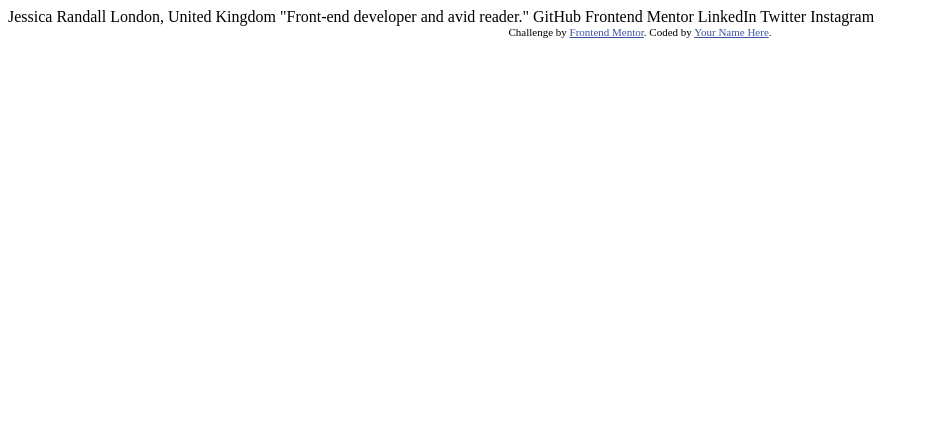
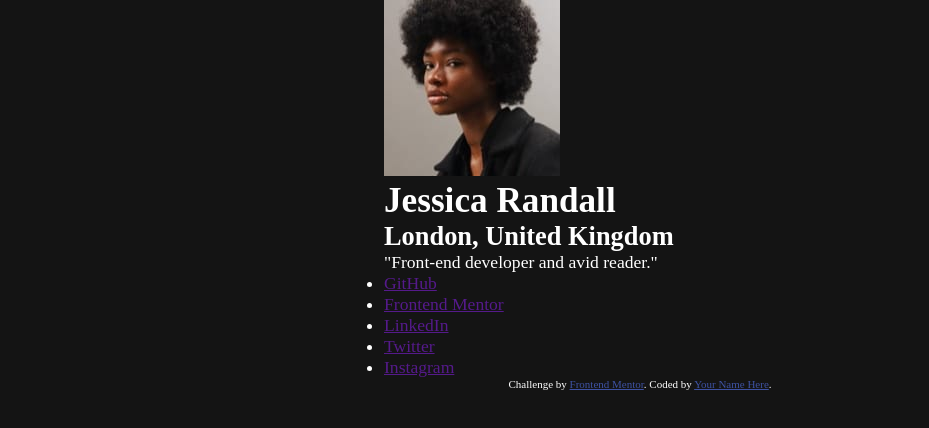
Before and after one commit to adebisiabdussamad/social-links-profile-main, a plain HTML site: page index.html in a window 1280 px wide. Shown: the whole page, without its empty margins (0-929 px from the left). Drawn offline with Linux system fonts and the light colour scheme.

Commit message:
Completed the HTML section👌

```diff
--- a/index.html
+++ b/index.html
@@ -8,28 +8,34 @@
 
 		<link rel="icon" type="image/png" sizes="32x32" href="./assets/images/favicon-32x32.png">
 		<link rel="stylesheet" href="./styles.css">
-		<title>Frontend Mentor | Social links profile</title>
-
-		<!-- Feel free to remove these styles or customise in your own stylesheet 👍 -->
-
+		<title>Social links profile</title>
 	</head>
 
 	<body>
+		<main>
+			<div class="img-cont">
+				<img src="./assets/images/avatar-jessica.jpeg" alt="Jessica-avatar">
+			</div>
+			<div class="info">
+				<h1>Jessica Randall</h1>
+				<h2>London, United Kingdom</h2>
+				<p>"Front-end developer and avid reader."</p>
+			</div>
+			<ul class="link-handles">
+				<li><a href="">GitHub</a></li>
+				<li><a href="">Frontend Mentor</a></li>
+				<li><a href="">LinkedIn</a></li>
+				<li><a href="">Twitter</a></li>
+				<li><a href="">Instagram</a></li>
+			</ul>
+		</main>
+		<footer>
+			<div class="attribution">
+				Challenge by <a href="https://www.frontendmentor.io?ref=challenge" target="_blank">Frontend Mentor</a>.
+				Coded by <a href="#">Your Name Here</a>.
+			</div>
+		</footer>
 
-		Jessica Randall
-		London, United Kingdom
-		"Front-end developer and avid reader."
-
-		GitHub
-		Frontend Mentor
-		LinkedIn
-		Twitter
-		Instagram
-
-		<div class="attribution">
-			Challenge by <a href="https://www.frontendmentor.io?ref=challenge" target="_blank">Frontend Mentor</a>.
-			Coded by <a href="#">Your Name Here</a>.
-		</div>
 	</body>
 
 </html>
--- a/styles.css
+++ b/styles.css
@@ -1,3 +1,19 @@
+* {
+	margin: 0;
+	padding: 0;
+}
+
+body {
+	background-color: hsl(0, 0%, 8%);
+	color: white;
+	font-size: 1.1rem;
+}
+
+main {
+	width: 40%;
+	margin: auto;
+}
+
 .attribution {
 	font-size: 11px;
 	text-align: center;
```
